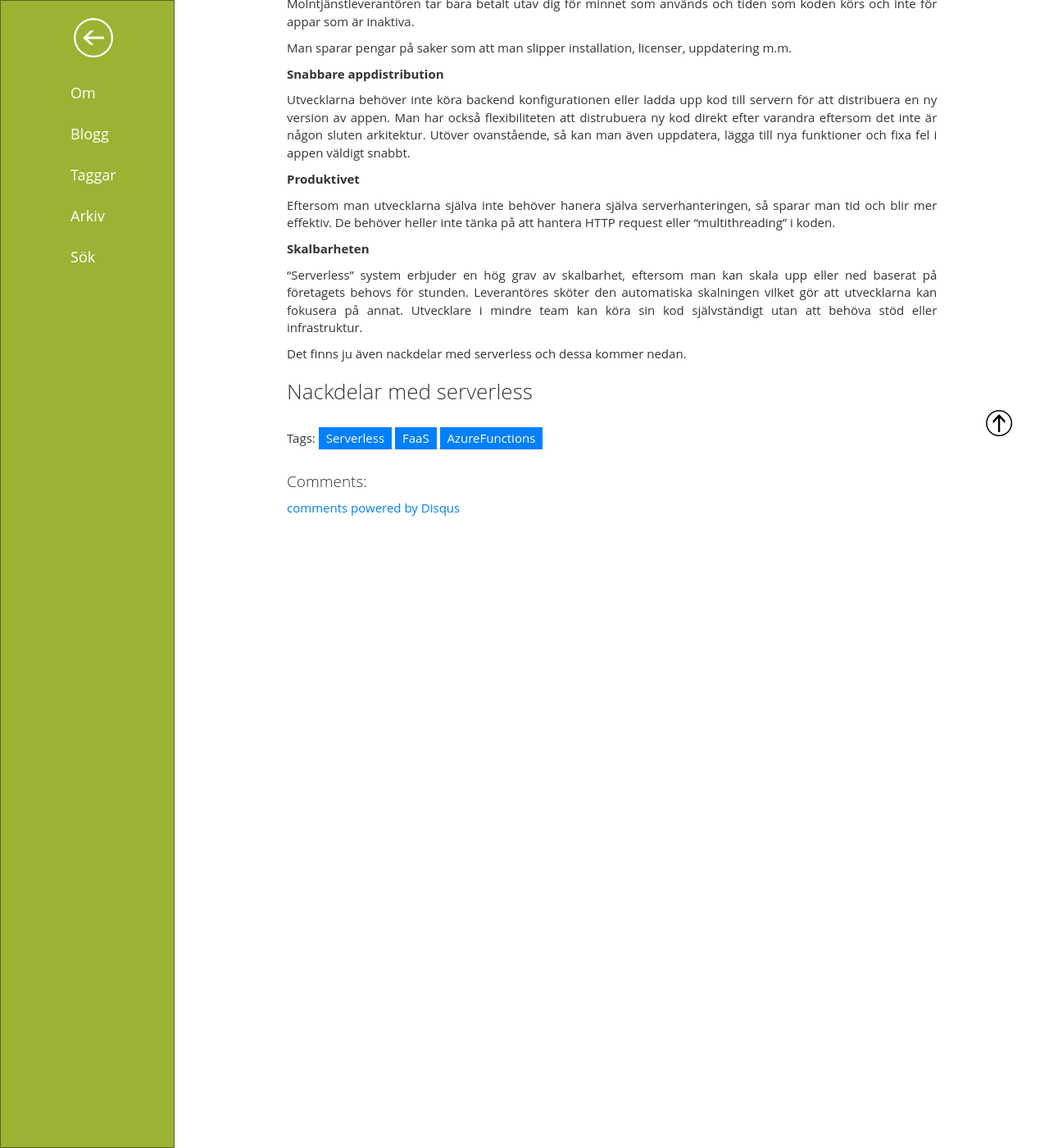
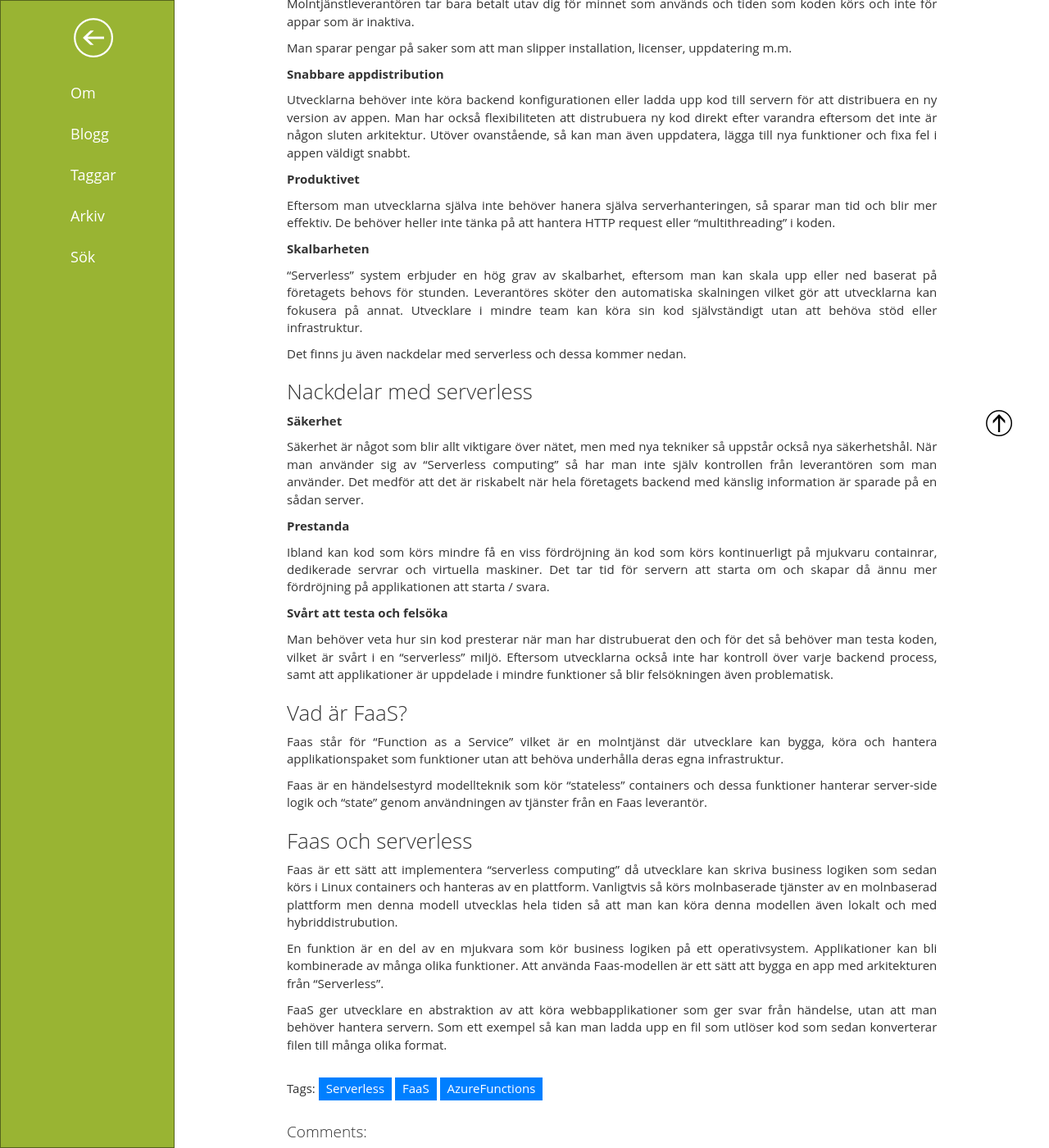
Before and after one commit to KevinKallin/KevinKallin.github.io, a Jekyll site: the page built from _posts/2021-09-16-Vad-är-serverless?.md, in a window 1280 px wide and 1400 px high, scrolled down 606 px. Shown: the whole window at 82% size. Built offline with Jekyll 4.4.1, drawn with Linux system fonts in a browser that asks for light colours; a script that is not in the unit is left out; comment, search, counter and statistics services are not loaded.

Commit message:
Update 2021-09-16-Vad-är-serverless?.md

```diff
--- a/_posts/2021-09-16-Vad-är-serverless?.md
+++ b/_posts/2021-09-16-Vad-är-serverless?.md
@@ -52,3 +52,40 @@ Utvecklare i mindre team kan köra sin kod självständigt utan att behöva stö
 Det finns ju även nackdelar med serverless och dessa kommer nedan.
 
 ### Nackdelar med serverless
+
+<strong>Säkerhet<strong>
+
+Säkerhet är något som blir allt viktigare över nätet, men med nya tekniker så uppstår också nya säkerhetshål.
+När man använder sig av "Serverless computing" så har man inte själv kontrollen från leverantören som man använder.
+Det medför att det är riskabelt när hela företagets backend med känslig information är sparade på en sådan server.
+
+<strong>Prestanda<strong>
+
+Ibland kan kod som körs mindre få en viss fördröjning än kod som körs kontinuerligt på mjukvaru containrar, dedikerade servrar och virtuella maskiner.
+Det tar tid för servern att starta om och skapar då ännu mer fördröjning på applikationen att starta / svara.
+
+<strong>Svårt att testa och felsöka<strong>
+
+Man behöver veta hur sin kod presterar när man har distrubuerat den och för det så behöver man testa koden, vilket är svårt i en "serverless" miljö.
+Eftersom utvecklarna också inte har kontroll över varje backend process, samt att applikationer är uppdelade i mindre funktioner så blir felsökningen även problematisk.
+
+
+### Vad är FaaS?
+
+Faas står för "Function as a Service" vilket är en molntjänst där utvecklare kan bygga, köra och hantera applikationspaket som funktioner
+utan att behöva underhålla deras egna infrastruktur.
+
+Faas är en händelsestyrd modellteknik som kör "stateless" containers och dessa funktioner hanterar server-side logik och "state" genom
+användningen av tjänster från en Faas leverantör.
+
+###  Faas och serverless
+
+Faas är ett sätt att implementera "serverless computing" då utvecklare kan skriva business logiken som sedan körs i Linux containers och hanteras
+av en plattform.
+Vanligtvis så körs molnbaserade tjänster av en molnbaserad plattform men denna modell utvecklas hela tiden så att man kan köra denna modellen även lokalt och med hybriddistrubution.
+
+En funktion är en del av en mjukvara som kör business logiken på ett operativsystem. Applikationer kan bli kombinerade av många olika funktioner.
+Att använda Faas-modellen är ett sätt att bygga en app med arkitekturen från "Serverless".
+
+FaaS ger utvecklare en abstraktion av att köra webbapplikationer som ger svar från händelse, utan att man behöver hantera servern.
+Som ett exempel så kan man ladda upp en fil som utlöser kod som sedan konverterar filen till många olika format.
```
